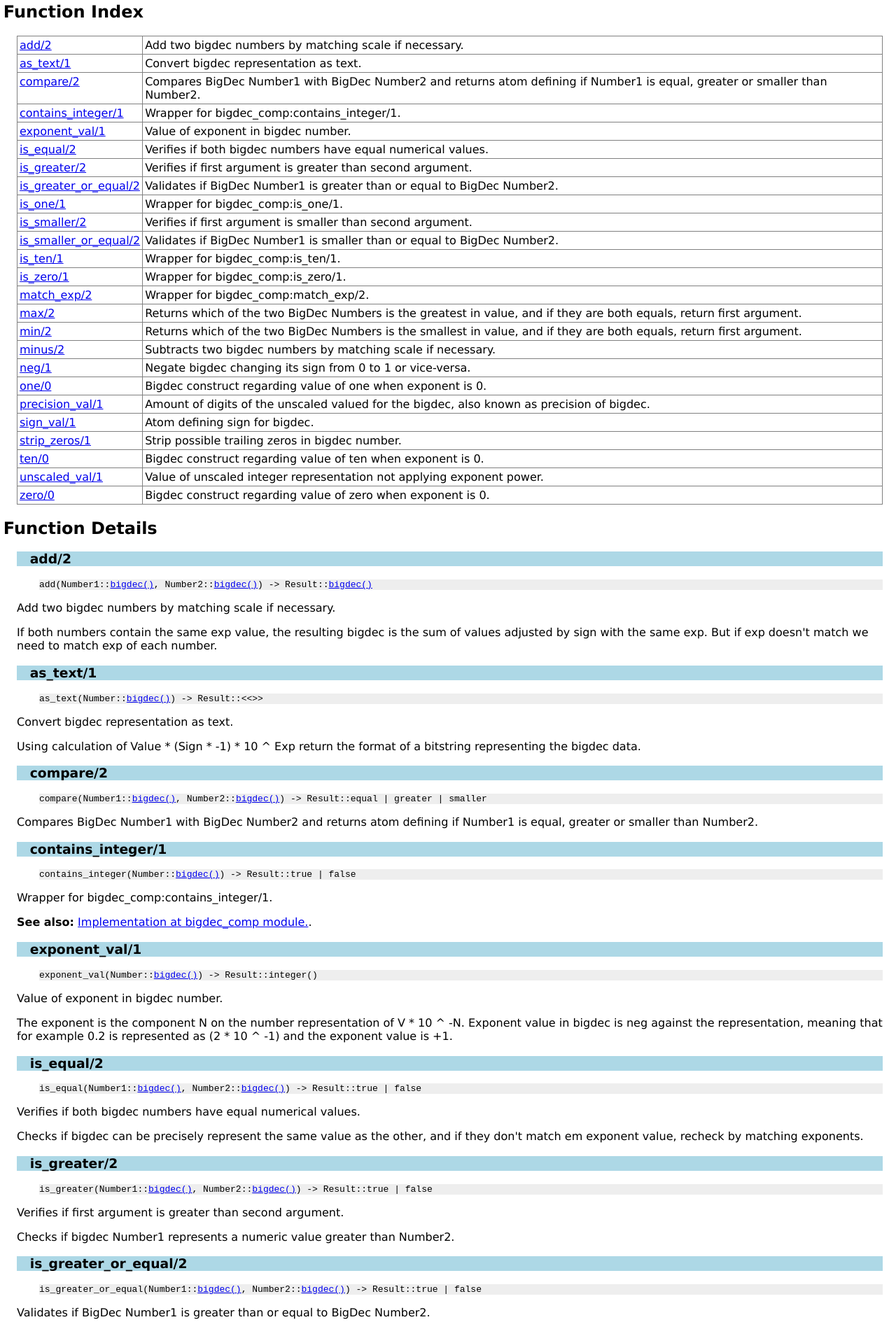
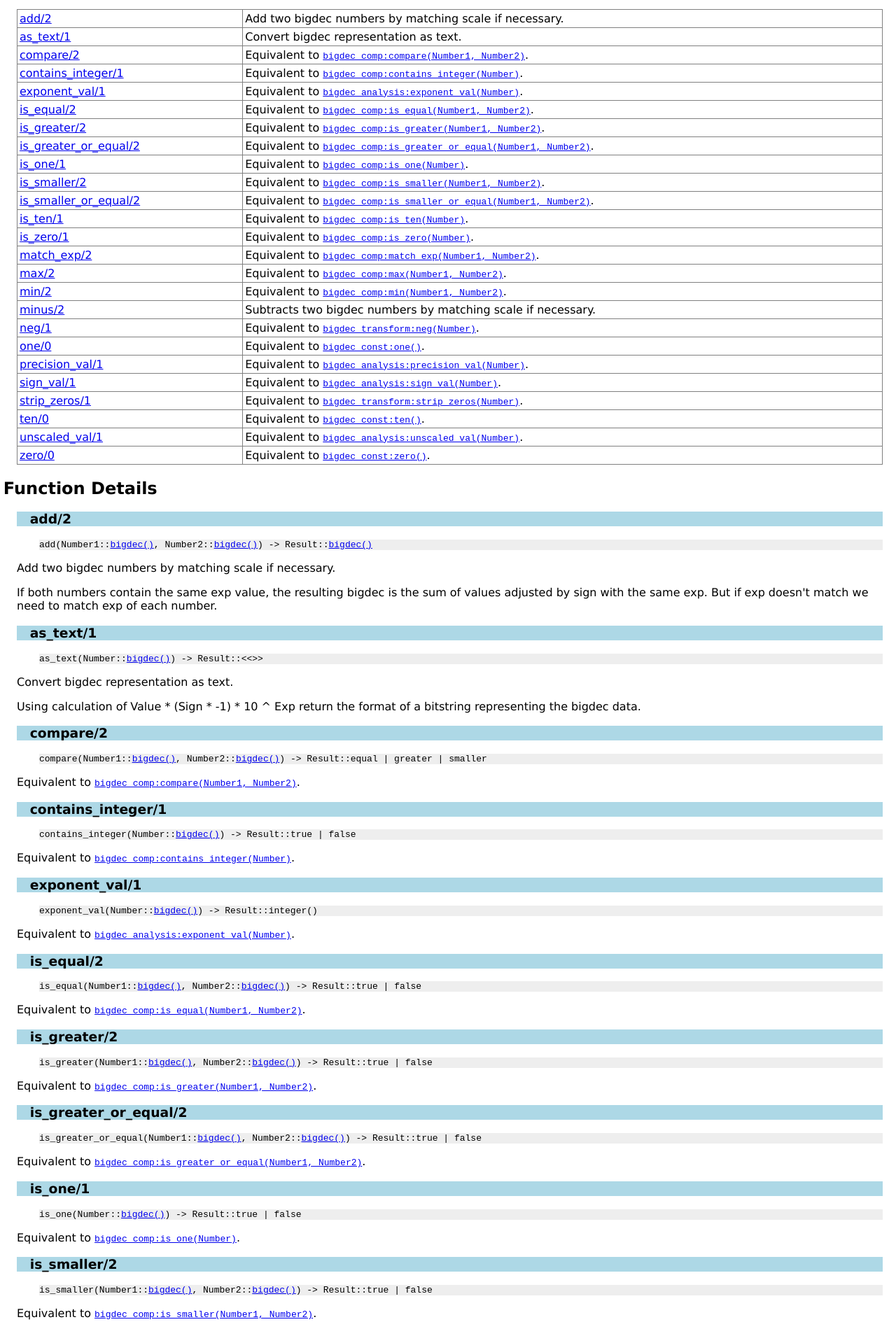
Before and after one commit to diogoefl/bigdec, a plain HTML site: page doc/bigdec.html in a window 1280 px wide. Shown: the part 718-2607 px from the top of the page at 70% size. Drawn offline with Linux system fonts and the light colour scheme.

Commit message:
Improve EDoc
Improvement on edoc data. Also modified 80 line-wrap to 120 line-wrap for more compact source code.

```diff
--- a/doc/bigdec.html
+++ b/doc/bigdec.html
@@ -10,67 +10,71 @@
 <hr>
 
 <h1>Module bigdec</h1>
-<ul class="index"><li><a href="#description">Description</a></li><li><a href="#types">Data Types</a></li><li><a href="#index">Function Index</a></li><li><a href="#functions">Function Details</a></li></ul>Arbitrary Precision Decimal library.
-<p>Copyright © (diogoefl) 2020. All Rights Reserved.
-
-   Licensed under the Apache License, Version 2.0 (the "License");
-   you may not use this file except in compliance with the License.
-   You may obtain a copy of the License at
-
-       http://www.apache.org/licenses/LICENSE-2.0
-
-   Unless required by applicable law or agreed to in writing, software
-   distributed under the License is distributed on an "AS IS" basis,
-   without warranties or conditions of any kind, either express or
-   implied. See the License for the specific language governing permissions
-   and limitations under the License.
-  `</p>
+<ul class="index"><li><a href="#description">Description</a></li><li><a href="#types">Data Types</a></li><li><a href="#index">Function Index</a></li><li><a href="#functions">Function Details</a></li></ul>Arbitrary Precision Decimal library API.
+<p>Copyright © (diogoefl) 2020. All Rights Reserved.</p>
 
 <p><b>Authors:</b> diogoefl.</p>
 
-<h2><a name="description">Description</a></h2><p>Arbitrary Precision Decimal library.</p>
+<h2><a name="description">Description</a></h2><p>Arbitrary Precision Decimal library API.</p>
 
-   Defines group of functions for arithmetic, conversion and data structures
-   when using decimals of arbitrary precision.
+   Defines group of functions for arithmetic, conversion and data structures when using decimals of arbitrary
+   precision. This module wraps functions of other internal modules to provide cleaner API interface for the user.
 <h2><a name="types">Data Types</a></h2>
 
 <h3 class="typedecl"><a name="type-bigdec">bigdec()</a></h3>
 <p><tt>bigdec() = #bigdec{sign = 0 | 1, value = non_neg_integer(), exp = non_neg_integer()}</tt></p>
-<p>  bigdec() defines tuple object representing a BigDec number. The data
-  structure of bigdec is formed by 3 elements: sign, integer value and
-  exponent. These three elements form the definition of the number based on
-  the following formula: (Sign * -1) * IntValue * (10 ^ Exp).</p>
+<p>  bigdec() defines tuple object representing a BigDec number. The data structure of bigdec is formed by 3 elements:
+  sign, integer value and exponent. These three elements form the definition of the number based on the following
+  formula: (Sign * -1) * IntValue * (10 ^ Exp).</p>
 
 <h2><a name="index">Function Index</a></h2>
 <table width="100%" border="1" cellspacing="0" cellpadding="2" summary="function index"><tr><td valign="top"><a href="#add-2">add/2</a></td><td>Add two bigdec numbers by matching scale if necessary.</td></tr>
 <tr><td valign="top"><a href="#as_text-1">as_text/1</a></td><td>Convert bigdec representation as text.</td></tr>
-<tr><td valign="top"><a href="#compare-2">compare/2</a></td><td>Compares BigDec Number1 with BigDec Number2 and returns atom defining
-  if Number1 is equal, greater or smaller than Number2.</td></tr>
-<tr><td valign="top"><a href="#contains_integer-1">contains_integer/1</a></td><td>Wrapper for bigdec_comp:contains_integer/1.</td></tr>
-<tr><td valign="top"><a href="#exponent_val-1">exponent_val/1</a></td><td>Value of exponent in bigdec number.</td></tr>
-<tr><td valign="top"><a href="#is_equal-2">is_equal/2</a></td><td>Verifies if both bigdec numbers have equal numerical values.</td></tr>
-<tr><td valign="top"><a href="#is_greater-2">is_greater/2</a></td><td>Verifies if first argument is greater than second argument.</td></tr>
-<tr><td valign="top"><a href="#is_greater_or_equal-2">is_greater_or_equal/2</a></td><td>Validates if BigDec Number1 is greater than or equal to BigDec Number2.</td></tr>
-<tr><td valign="top"><a href="#is_one-1">is_one/1</a></td><td>Wrapper for bigdec_comp:is_one/1.</td></tr>
-<tr><td valign="top"><a href="#is_smaller-2">is_smaller/2</a></td><td>Verifies if first argument is smaller than second argument.</td></tr>
-<tr><td valign="top"><a href="#is_smaller_or_equal-2">is_smaller_or_equal/2</a></td><td>Validates if BigDec Number1 is smaller than or equal to BigDec Number2.</td></tr>
-<tr><td valign="top"><a href="#is_ten-1">is_ten/1</a></td><td>Wrapper for bigdec_comp:is_ten/1.</td></tr>
-<tr><td valign="top"><a href="#is_zero-1">is_zero/1</a></td><td>Wrapper for bigdec_comp:is_zero/1.</td></tr>
-<tr><td valign="top"><a href="#match_exp-2">match_exp/2</a></td><td>Wrapper for bigdec_comp:match_exp/2.</td></tr>
-<tr><td valign="top"><a href="#max-2">max/2</a></td><td>Returns which of the two BigDec Numbers is the greatest in value, and
-  if they are both equals, return first argument.</td></tr>
-<tr><td valign="top"><a href="#min-2">min/2</a></td><td>Returns which of the two BigDec Numbers is the smallest in value, and
-  if they are both equals, return first argument.</td></tr>
+<tr><td valign="top"><a href="#compare-2">compare/2</a></td><td>Equivalent to <a href="bigdec_comp.html#compare-2"><tt>bigdec_comp:compare(Number1, Number2)</tt></a>.
+</td></tr>
+<tr><td valign="top"><a href="#contains_integer-1">contains_integer/1</a></td><td>Equivalent to <a href="bigdec_comp.html#contains_integer-1"><tt>bigdec_comp:contains_integer(Number)</tt></a>.
+</td></tr>
+<tr><td valign="top"><a href="#exponent_val-1">exponent_val/1</a></td><td>Equivalent to <a href="bigdec_analysis.html#exponent_val-1"><tt>bigdec_analysis:exponent_val(Number)</tt></a>.
+</td></tr>
+<tr><td valign="top"><a href="#is_equal-2">is_equal/2</a></td><td>Equivalent to <a href="bigdec_comp.html#is_equal-2"><tt>bigdec_comp:is_equal(Number1, Number2)</tt></a>.
+</td></tr>
+<tr><td valign="top"><a href="#is_greater-2">is_greater/2</a></td><td>Equivalent to <a href="bigdec_comp.html#is_greater-2"><tt>bigdec_comp:is_greater(Number1, Number2)</tt></a>.
+</td></tr>
+<tr><td valign="top"><a href="#is_greater_or_equal-2">is_greater_or_equal/2</a></td><td>Equivalent to <a href="bigdec_comp.html#is_greater_or_equal-2"><tt>bigdec_comp:is_greater_or_equal(Number1, Number2)</tt></a>.
+</td></tr>
+<tr><td valign="top"><a href="#is_one-1">is_one/1</a></td><td>Equivalent to <a href="bigdec_comp.html#is_one-1"><tt>bigdec_comp:is_one(Number)</tt></a>.
+</td></tr>
+<tr><td valign="top"><a href="#is_smaller-2">is_smaller/2</a></td><td>Equivalent to <a href="bigdec_comp.html#is_smaller-2"><tt>bigdec_comp:is_smaller(Number1, Number2)</tt></a>.
+</td></tr>
+<tr><td valign="top"><a href="#is_smaller_or_equal-2">is_smaller_or_equal/2</a></td><td>Equivalent to <a href="bigdec_comp.html#is_smaller_or_equal-2"><tt>bigdec_comp:is_smaller_or_equal(Number1, Number2)</tt></a>.
+</td></tr>
+<tr><td valign="top"><a href="#is_ten-1">is_ten/1</a></td><td>Equivalent to <a href="bigdec_comp.html#is_ten-1"><tt>bigdec_comp:is_ten(Number)</tt></a>.
+</td></tr>
+<tr><td valign="top"><a href="#is_zero-1">is_zero/1</a></td><td>Equivalent to <a href="bigdec_comp.html#is_zero-1"><tt>bigdec_comp:is_zero(Number)</tt></a>.
+</td></tr>
+<tr><td valign="top"><a href="#match_exp-2">match_exp/2</a></td><td>Equivalent to <a href="bigdec_comp.html#match_exp-2"><tt>bigdec_comp:match_exp(Number1, Number2)</tt></a>.
+</td></tr>
+<tr><td valign="top"><a href="#max-2">max/2</a></td><td>Equivalent to <a href="bigdec_comp.html#max-2"><tt>bigdec_comp:max(Number1, Number2)</tt></a>.
+</td></tr>
+<tr><td valign="top"><a href="#min-2">min/2</a></td><td>Equivalent to <a href="bigdec_comp.html#min-2"><tt>bigdec_comp:min(Number1, Number2)</tt></a>.
+</td></tr>
 <tr><td valign="top"><a href="#minus-2">minus/2</a></td><td>Subtracts two bigdec numbers by matching scale if necessary.</td></tr>
-<tr><td valign="top"><a href="#neg-1">neg/1</a></td><td>Negate bigdec changing its sign from 0 to 1 or vice-versa.</td></tr>
-<tr><td valign="top"><a href="#one-0">one/0</a></td><td>Bigdec construct regarding value of one when exponent is 0.</td></tr>
-<tr><td valign="top"><a href="#precision_val-1">precision_val/1</a></td><td>Amount of digits of the unscaled valued for the bigdec, also known as
-precision of bigdec.</td></tr>
-<tr><td valign="top"><a href="#sign_val-1">sign_val/1</a></td><td>Atom defining sign for bigdec.</td></tr>
-<tr><td valign="top"><a href="#strip_zeros-1">strip_zeros/1</a></td><td>Strip possible trailing zeros in bigdec number.</td></tr>
-<tr><td valign="top"><a href="#ten-0">ten/0</a></td><td>Bigdec construct regarding value of ten when exponent is 0.</td></tr>
-<tr><td valign="top"><a href="#unscaled_val-1">unscaled_val/1</a></td><td>Value of unscaled integer representation not applying exponent power.</td></tr>
-<tr><td valign="top"><a href="#zero-0">zero/0</a></td><td>Bigdec construct regarding value of zero when exponent is 0.</td></tr>
+<tr><td valign="top"><a href="#neg-1">neg/1</a></td><td>Equivalent to <a href="bigdec_transform.html#neg-1"><tt>bigdec_transform:neg(Number)</tt></a>.
+</td></tr>
+<tr><td valign="top"><a href="#one-0">one/0</a></td><td>Equivalent to <a href="bigdec_const.html#one-0"><tt>bigdec_const:one()</tt></a>.
+</td></tr>
+<tr><td valign="top"><a href="#precision_val-1">precision_val/1</a></td><td>Equivalent to <a href="bigdec_analysis.html#precision_val-1"><tt>bigdec_analysis:precision_val(Number)</tt></a>.
+</td></tr>
+<tr><td valign="top"><a href="#sign_val-1">sign_val/1</a></td><td>Equivalent to <a href="bigdec_analysis.html#sign_val-1"><tt>bigdec_analysis:sign_val(Number)</tt></a>.
+</td></tr>
+<tr><td valign="top"><a href="#strip_zeros-1">strip_zeros/1</a></td><td>Equivalent to <a href="bigdec_transform.html#strip_zeros-1"><tt>bigdec_transform:strip_zeros(Number)</tt></a>.
+</td></tr>
+<tr><td valign="top"><a href="#ten-0">ten/0</a></td><td>Equivalent to <a href="bigdec_const.html#ten-0"><tt>bigdec_const:ten()</tt></a>.
+</td></tr>
+<tr><td valign="top"><a href="#unscaled_val-1">unscaled_val/1</a></td><td>Equivalent to <a href="bigdec_analysis.html#unscaled_val-1"><tt>bigdec_analysis:unscaled_val(Number)</tt></a>.
+</td></tr>
+<tr><td valign="top"><a href="#zero-0">zero/0</a></td><td>Equivalent to <a href="bigdec_const.html#zero-0"><tt>bigdec_const:zero()</tt></a>.
+</td></tr>
 </table>
 
 <h2><a name="functions">Function Details</a></h2>
@@ -95,91 +99,86 @@ precision of bigdec.</td></tr>
 <h3 class="function"><a name="compare-2">compare/2</a></h3>
 <div class="spec">
 <p><tt>compare(Number1::<a href="#type-bigdec">bigdec()</a>, Number2::<a href="#type-bigdec">bigdec()</a>) -&gt; Result::equal | greater | smaller</tt><br></p>
-</div><p>Compares BigDec Number1 with BigDec Number2 and returns atom defining
-  if Number1 is equal, greater or smaller than Number2.</p>
+</div><p>Equivalent to <a href="bigdec_comp.html#compare-2"><tt>bigdec_comp:compare(Number1, Number2)</tt></a>.</p>
+
 
 <h3 class="function"><a name="contains_integer-1">contains_integer/1</a></h3>
 <div class="spec">
 <p><tt>contains_integer(Number::<a href="#type-bigdec">bigdec()</a>) -&gt; Result::true | false</tt><br></p>
-</div><p>Wrapper for bigdec_comp:contains_integer/1.</p>
-<p><b>See also:</b> <a href="bigdec_comp.html#contains_integer-1">Implementation at bigdec_comp module.</a>.</p>
+</div><p>Equivalent to <a href="bigdec_comp.html#contains_integer-1"><tt>bigdec_comp:contains_integer(Number)</tt></a>.</p>
+
 
 <h3 class="function"><a name="exponent_val-1">exponent_val/1</a></h3>
 <div class="spec">
 <p><tt>exponent_val(Number::<a href="#type-bigdec">bigdec()</a>) -&gt; Result::integer()</tt><br></p>
-</div><p><p>Value of exponent in bigdec number.</p>
+</div><p>Equivalent to <a href="bigdec_analysis.html#exponent_val-1"><tt>bigdec_analysis:exponent_val(Number)</tt></a>.</p>
 
-  The exponent is the component N on the number representation of V * 10 ^ -N.
-  Exponent value in bigdec is neg against the representation, meaning that for
-  example 0.2 is represented as (2 * 10 ^ -1) and the exponent value is +1.</p>
 
 <h3 class="function"><a name="is_equal-2">is_equal/2</a></h3>
 <div class="spec">
 <p><tt>is_equal(Number1::<a href="#type-bigdec">bigdec()</a>, Number2::<a href="#type-bigdec">bigdec()</a>) -&gt; Result::true | false</tt><br></p>
-</div><p><p>Verifies if both bigdec numbers have equal numerical values.</p>
+</div><p>Equivalent to <a href="bigdec_comp.html#is_equal-2"><tt>bigdec_comp:is_equal(Number1, Number2)</tt></a>.</p>
 
-  Checks if bigdec can be precisely represent the same value as the other, and
-  if they don't match em exponent value, recheck by matching exponents.</p>
 
 <h3 class="function"><a name="is_greater-2">is_greater/2</a></h3>
 <div class="spec">
 <p><tt>is_greater(Number1::<a href="#type-bigdec">bigdec()</a>, Number2::<a href="#type-bigdec">bigdec()</a>) -&gt; Result::true | false</tt><br></p>
-</div><p><p>Verifies if first argument is greater than second argument.</p>
+</div><p>Equivalent to <a href="bigdec_comp.html#is_greater-2"><tt>bigdec_comp:is_greater(Number1, Number2)</tt></a>.</p>
 
-  Checks if bigdec Number1 represents a numeric value greater than Number2.</p>
 
 <h3 class="function"><a name="is_greater_or_equal-2">is_greater_or_equal/2</a></h3>
 <div class="spec">
 <p><tt>is_greater_or_equal(Number1::<a href="#type-bigdec">bigdec()</a>, Number2::<a href="#type-bigdec">bigdec()</a>) -&gt; Result::true | false</tt><br></p>
-</div><p>Validates if BigDec Number1 is greater than or equal to BigDec Number2.</p>
+</div><p>Equivalent to <a href="bigdec_comp.html#is_greater_or_equal-2"><tt>bigdec_comp:is_greater_or_equal(Number1, Number2)</tt></a>.</p>
+
 
 <h3 class="function"><a name="is_one-1">is_one/1</a></h3>
 <div class="spec">
 <p><tt>is_one(Number::<a href="#type-bigdec">bigdec()</a>) -&gt; Result::true | false</tt><br></p>
-</div><p>Wrapper for bigdec_comp:is_one/1.</p>
-<p><b>See also:</b> <a href="bigdec_comp.html#is_one-1">Implementation at bigdec_comp module.</a>.</p>
+</div><p>Equivalent to <a href="bigdec_comp.html#is_one-1"><tt>bigdec_comp:is_one(Number)</tt></a>.</p>
+
 
 <h3 class="function"><a name="is_smaller-2">is_smaller/2</a></h3>
 <div class="spec">
 <p><tt>is_smaller(Number1::<a href="#type-bigdec">bigdec()</a>, Number2::<a href="#type-bigdec">bigdec()</a>) -&gt; Result::true | false</tt><br></p>
-</div><p><p>Verifies if first argument is smaller than second argument.</p>
+</div><p>Equivalent to <a href="bigdec_comp.html#is_smaller-2"><tt>bigdec_comp:is_smaller(Number1, Number2)</tt></a>.</p>
 
-  Checks if bigdec Number1 represents a numeric value smaller than Number2.</p>
 
 <h3 class="function"><a name="is_smaller_or_equal-2">is_smaller_or_equal/2</a></h3>
 <div class="spec">
 <p><tt>is_smaller_or_equal(Number1::<a href="#type-bigdec">bigdec()</a>, Number2::<a href="#type-bigdec">bigdec()</a>) -&gt; Result::true | false</tt><br></p>
-</div><p>Validates if BigDec Number1 is smaller than or equal to BigDec Number2.</p>
+</div><p>Equivalent to <a href="bigdec_comp.html#is_smaller_or_equal-2"><tt>bigdec_comp:is_smaller_or_equal(Number1, Number2)</tt></a>.</p>
+
 
 <h3 class="function"><a name="is_ten-1">is_ten/1</a></h3>
 <div class="spec">
 <p><tt>is_ten(Number::<a href="#type-bigdec">bigdec()</a>) -&gt; Result::true | false</tt><br></p>
-</div><p>Wrapper for bigdec_comp:is_ten/1.</p>
-<p><b>See also:</b> <a href="bigdec_comp.html#is_ten-1">Implementation at bigdec_comp module.</a>.</p>
+</div><p>Equivalent to <a href="bigdec_comp.html#is_ten-1"><tt>bigdec_comp:is_ten(Number)</tt></a>.</p>
+
 
 <h3 class="function"><a name="is_zero-1">is_zero/1</a></h3>
 <div class="spec">
 <p><tt>is_zero(Number::<a href="#type-bigdec">bigdec()</a>) -&gt; Result::true | false</tt><br></p>
-</div><p>Wrapper for bigdec_comp:is_zero/1.</p>
-<p><b>See also:</b> <a href="bigdec_comp.html#is_zero-1">Implementation at bigdec_comp module.</a>.</p>
+</div><p>Equivalent to <a href="bigdec_comp.html#is_zero-1"><tt>bigdec_comp:is_zero(Number)</tt></a>.</p>
+
 
 <h3 class="function"><a name="match_exp-2">match_exp/2</a></h3>
 <div class="spec">
 <p><tt>match_exp(Number1::<a href="#type-bigdec">bigdec()</a>, Number2::<a href="#type-bigdec">bigdec()</a>) -&gt; Result::{integer(), <a href="#type-bigdec">bigdec()</a>, <a href="#type-bigdec">bigdec()</a>}</tt><br></p>
-</div><p>Wrapper for bigdec_comp:match_exp/2.</p>
-<p><b>See also:</b> <a href="bigdec_comp.html#match_exp-2">Implementation at bigdec_comp module.</a>.</p>
+</div><p>Equivalent to <a href="bigdec_comp.html#match_exp-2"><tt>bigdec_comp:match_exp(Number1, Number2)</tt></a>.</p>
+
 
 <h3 class="function"><a name="max-2">max/2</a></h3>
 <div class="spec">
 <p><tt>max(Number1::<a href="#type-bigdec">bigdec()</a>, Number2::<a href="#type-bigdec">bigdec()</a>) -&gt; MaxValue::<a href="#type-bigdec">bigdec()</a></tt><br></p>
-</div><p>Returns which of the two BigDec Numbers is the greatest in value, and
-  if they are both equals, return first argument.</p>
+</div><p>Equivalent to <a href="bigdec_comp.html#max-2"><tt>bigdec_comp:max(Number1, Number2)</tt></a>.</p>
+
 
 <h3 class="function"><a name="min-2">min/2</a></h3>
 <div class="spec">
 <p><tt>min(Number1::<a href="#type-bigdec">bigdec()</a>, Number2::<a href="#type-bigdec">bigdec()</a>) -&gt; MinValue::<a href="#type-bigdec">bigdec()</a></tt><br></p>
-</div><p>Returns which of the two BigDec Numbers is the smallest in value, and
-  if they are both equals, return first argument.</p>
+</div><p>Equivalent to <a href="bigdec_comp.html#min-2"><tt>bigdec_comp:min(Number1, Number2)</tt></a>.</p>
+
 
 <h3 class="function"><a name="minus-2">minus/2</a></h3>
 <div class="spec">
@@ -192,62 +191,50 @@ precision of bigdec.</td></tr>
 <h3 class="function"><a name="neg-1">neg/1</a></h3>
 <div class="spec">
 <p><tt>neg(Number::<a href="#type-bigdec">bigdec()</a>) -&gt; Result::<a href="#type-bigdec">bigdec()</a></tt><br></p>
-</div><p><p>Negate bigdec changing its sign from 0 to 1 or vice-versa.</p>
+</div><p>Equivalent to <a href="bigdec_transform.html#neg-1"><tt>bigdec_transform:neg(Number)</tt></a>.</p>
 
-  If sign defined in bigdec is invalid (different from 0 or 1), we return a
-  correction bigdec defining sign as 0 (positive of zero).</p>
 
 <h3 class="function"><a name="one-0">one/0</a></h3>
 <div class="spec">
 <p><tt>one() -&gt; Result::<a href="#type-bigdec">bigdec()</a></tt><br></p>
-</div><p>Bigdec construct regarding value of one when exponent is 0.</p>
+</div><p>Equivalent to <a href="bigdec_const.html#one-0"><tt>bigdec_const:one()</tt></a>.</p>
+
 
 <h3 class="function"><a name="precision_val-1">precision_val/1</a></h3>
 <div class="spec">
 <p><tt>precision_val(Number::<a href="#type-bigdec">bigdec()</a>) -&gt; Result::non_neg_integer()</tt><br></p>
-</div><p><p>Amount of digits of the unscaled valued for the bigdec, also known as
-precision of bigdec.</p>
+</div><p>Equivalent to <a href="bigdec_analysis.html#precision_val-1"><tt>bigdec_analysis:precision_val(Number)</tt></a>.</p>
 
-  Calculates the amount of digits found in the representation of the unscaled
-  value for the bigdec. This amount is not stripped of trailing zeros.</p>
 
 <h3 class="function"><a name="sign_val-1">sign_val/1</a></h3>
 <div class="spec">
 <p><tt>sign_val(Number::<a href="#type-bigdec">bigdec()</a>) -&gt; Result::positive | negative | invalid</tt><br></p>
-</div><p><p>Atom defining sign for bigdec.</p>
+</div><p>Equivalent to <a href="bigdec_analysis.html#sign_val-1"><tt>bigdec_analysis:sign_val(Number)</tt></a>.</p>
 
-  The sign used in bigdec structures use 0 for postive or zero numbers, and 1
-  for negative numbers. This functions returns atom positive if sign is 0 and
-  atom negative if sign is 1. If bigdec gets incorrect data and sign is not 0
-  or 1, than atom invalid is returned.</p>
 
 <h3 class="function"><a name="strip_zeros-1">strip_zeros/1</a></h3>
 <div class="spec">
 <p><tt>strip_zeros(Number::<a href="#type-bigdec">bigdec()</a>) -&gt; Result::<a href="#type-bigdec">bigdec()</a></tt><br></p>
-</div><p><p>Strip possible trailing zeros in bigdec number.</p>
+</div><p>Equivalent to <a href="bigdec_transform.html#strip_zeros-1"><tt>bigdec_transform:strip_zeros(Number)</tt></a>.</p>
 
-  If there is any trailing zero, returns a new bigdec with stripped zeros from
-  the right side ov value and adjusted exp value. If no trailing zeros are
-  found in bigdec, the same bigdec is returned.</p>
 
 <h3 class="function"><a name="ten-0">ten/0</a></h3>
 <div class="spec">
 <p><tt>ten() -&gt; Result::<a href="#type-bigdec">bigdec()</a></tt><br></p>
-</div><p>Bigdec construct regarding value of ten when exponent is 0.</p>
+</div><p>Equivalent to <a href="bigdec_const.html#ten-0"><tt>bigdec_const:ten()</tt></a>.</p>
+
 
 <h3 class="function"><a name="unscaled_val-1">unscaled_val/1</a></h3>
 <div class="spec">
 <p><tt>unscaled_val(Number::<a href="#type-bigdec">bigdec()</a>) -&gt; Result::non_neg_integer()</tt><br></p>
-</div><p><p>Value of unscaled integer representation not applying exponent power.</p>
+</div><p>Equivalent to <a href="bigdec_analysis.html#unscaled_val-1"><tt>bigdec_analysis:unscaled_val(Number)</tt></a>.</p>
 
-  The unscaled value represents the number that multiplied by power of exp by
-  10 represents the real value of bigdec. The unscaled value is not stripped
-  of trailing zeros.</p>
 
 <h3 class="function"><a name="zero-0">zero/0</a></h3>
 <div class="spec">
 <p><tt>zero() -&gt; Result::<a href="#type-bigdec">bigdec()</a></tt><br></p>
-</div><p>Bigdec construct regarding value of zero when exponent is 0.</p>
+</div><p>Equivalent to <a href="bigdec_const.html#zero-0"><tt>bigdec_const:zero()</tt></a>.</p>
+
 <hr>
 
 <div class="navbar"><a name="#navbar_bottom"></a><table width="100%" border="0" cellspacing="0" cellpadding="2" summary="navigation bar"><tr><td><a href="overview-summary.html" target="overviewFrame">Overview</a></td><td><a href="http://www.erlang.org/"><img src="erlang.png" align="right" border="0" alt="erlang logo"></a></td></tr></table></div>
```
Also changed, not shown: doc/bigdec_analysis.html (+6 -15 lines), doc/bigdec_comp.html (+14 -23 lines), doc/bigdec_const.html (+4 -13 lines), doc/bigdec_transform.html (+3 -12 lines), 7 other files.
